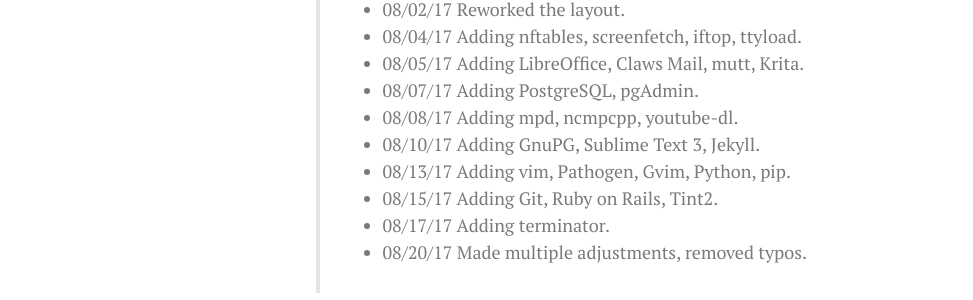
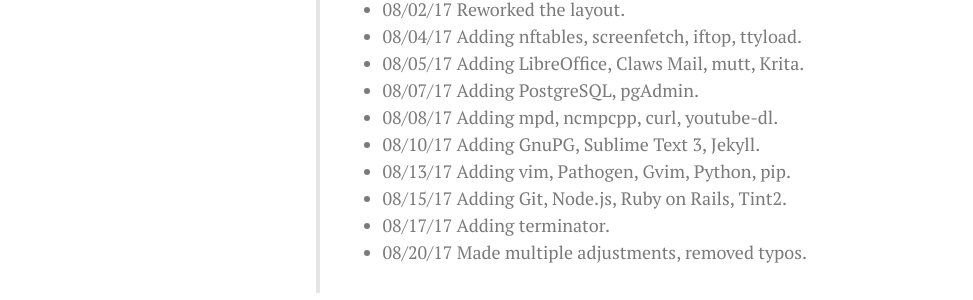
Before and after one commit to lgeurts/lgeurts.github.io, a Jekyll site: the page built from _posts/2017-07-11-bunsenlabs-linux-setup-notes-for dell-inspiron-6000.md, in a window 1280 px wide and 900 px high, scrolled down 1159 px. Shown: the part 155-455 px from the top of the window, without its empty margins (0-973 px from the left). Built offline with Jekyll 4.4.1, drawn with Linux system fonts in a browser that asks for light colours; nearby versions of some CDN libraries; comment, search, counter and statistics services are not loaded; some of the changed text lies outside the part shown.

Commit message:
Update status #35

```diff
--- a/_posts/2017-07-11-bunsenlabs-linux-setup-notes-for dell-inspiron-6000.md
+++ b/_posts/2017-07-11-bunsenlabs-linux-setup-notes-for dell-inspiron-6000.md
@@ -29,10 +29,10 @@
 > * 08/04/17 Adding nftables, screenfetch, iftop, ttyload.
 > * 08/05/17 Adding LibreOffice, Claws Mail, mutt, Krita.
 > * 08/07/17 Adding PostgreSQL, pgAdmin.
-> * 08/08/17 Adding mpd, ncmpcpp, youtube-dl.
+> * 08/08/17 Adding mpd, ncmpcpp, curl, youtube-dl.
 > * 08/10/17 Adding GnuPG, Sublime Text 3, Jekyll.
 > * 08/13/17 Adding vim, Pathogen, Gvim, Python, pip.
-> * 08/15/17 Adding Git, Ruby on Rails, Tint2.
+> * 08/15/17 Adding Git, Node.js, Ruby on Rails, Tint2.
 > * 08/17/17 Adding terminator.
 > * 08/20/17 Made multiple adjustments, removed typos.
 
@@ -130,7 +130,7 @@
 
 ***• 4.4.3 YouTube-dl***
 
-- $ apt-get install curl # command-line tool for transferring data
+- $ apt-get install [curl](https://curl.haxx.se/) # command-line tool for transferring data
 - $ curl -L [https://yt-dl.org/downloads/latest/youtube-dl](https://yt-dl.org/downloads/latest/youtube-dl) -o /usr/local/bin/ youtube-dl
 - $ chmod a+rx /usr/local/bin/youtube-dl
 
@@ -325,7 +325,7 @@
 
 Download the RVM installation script:
 
- - $ \curl -sSL https://get.rvm.io -o rvm.sh
+ - $ curl -sSL https://get.rvm.io -o rvm.sh
 
 Pipe the script to bash to install Rails and the associated latest release of Ruby:
 
```
